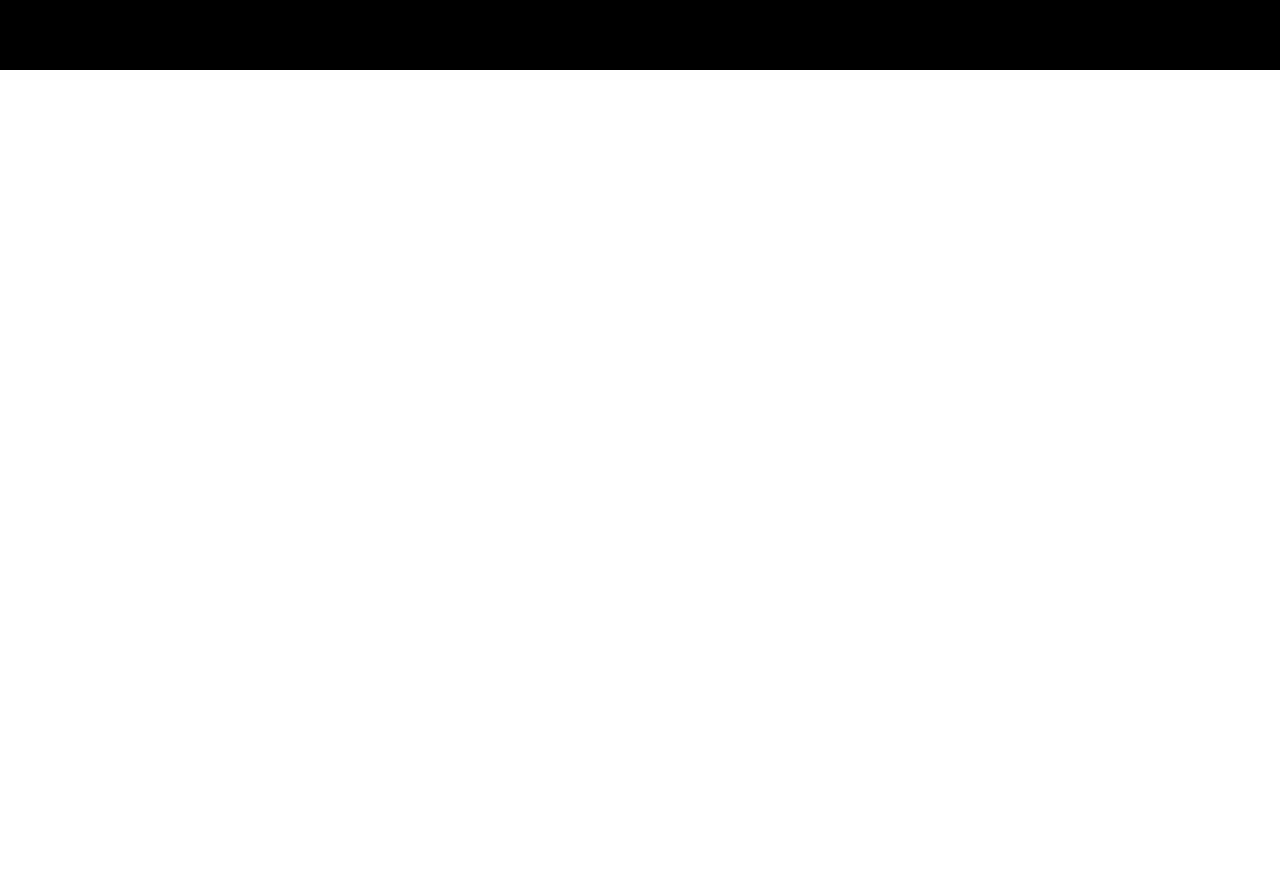
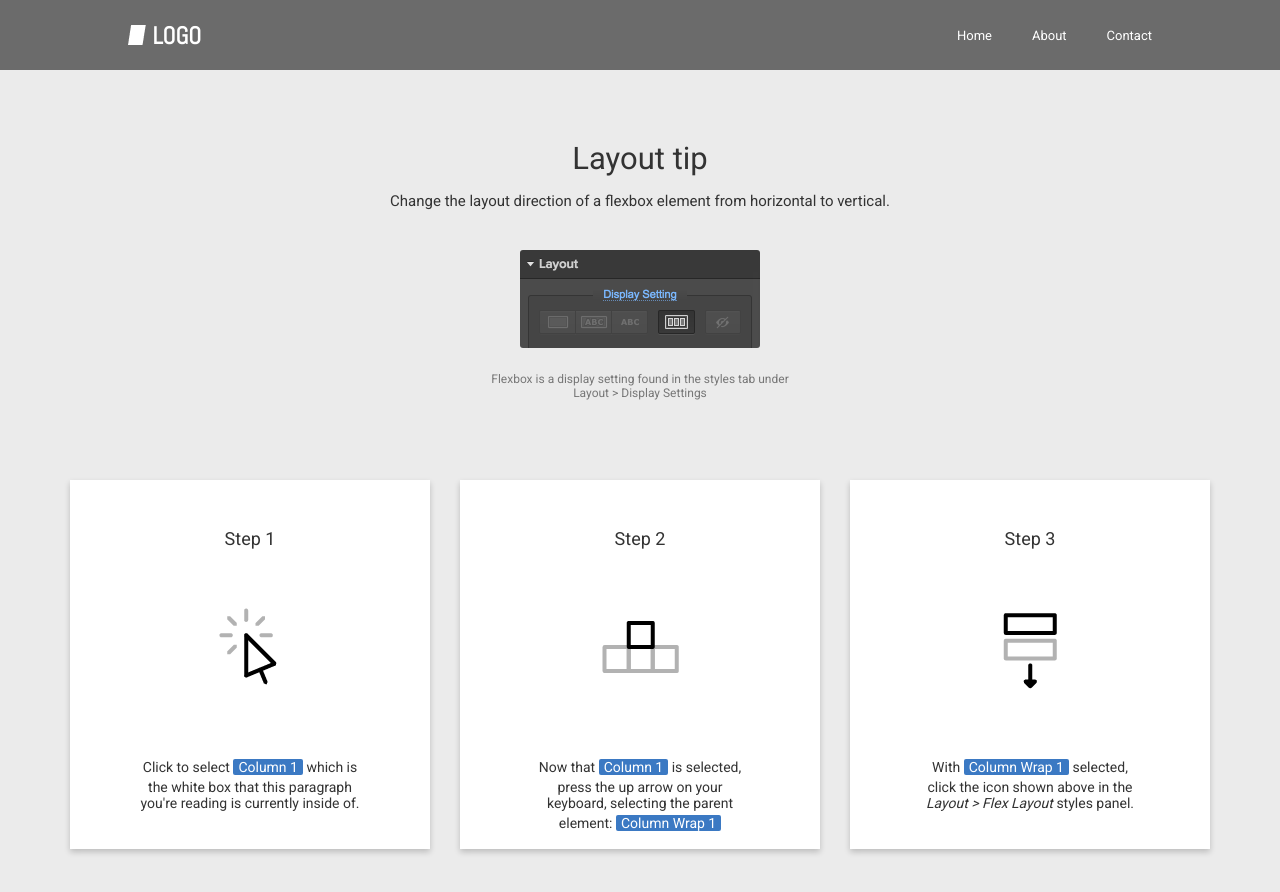
Before and after one commit to ekolve02/training-project-1, a plain HTML site: page index.html in a window 1280 px wide. Before the commit the page ends 800 px from the top, so only its background shows below. Drawn offline with Linux system fonts and the light colour scheme.

Commit message:
sdelal huinu

```diff
--- a/index.html
+++ b/index.html
@@ -5,7 +5,19 @@
     <link rel="stylesheet" href="style.css">
 </head>
 <body>
-    <header></header>
+    <header>
+        <div class="header__container">
+            <div class="header__logo">
+                <img src="./src/logo.png" alt="logo" class="header__logo-img">
+                <h2 class="header__text-logo">LOGO</h2>
+            </div>
+            <div class="header__navigation">
+                <p class="header__nav-link">Home</p>
+                <p class="header__nav-link">About</p>
+                <p class="header__nav-link">Contact</p>
+            </div>
+        </div>
+    </header>
     <div class="first-block">
         <div class="first-block__container">
             <div class="first-block__elements">
@@ -13,5 +25,53 @@
             </div>
         </div>
     </div>
+    <div class="three-block">
+        <div class="three-block__container">
+            <div class="three-block__info">
+                <div>
+                    <p class="three-block__title">Layout tip</p>
+                    <p class="three-block__subtitle">Change the layout direction of a flexbox element from horizontal to vertical.</p>
+                    <img src="./src/three-block-layout.png" alt="instuction">
+                    <p class="three-block__subtitle-img">Flexbox is a display setting found in the styles tab under</p>
+                    <p class="three-block__subtitle-img">Layout > Display Settings</p>
+                </div>
+            </div>
+            <div class="three-block__steps">
+                <div class="three-block__step">
+                    <div class="three-block__step-title">
+                        <p>Step 1</p>
+                    </div>
+                    <div class="three-block__step-img">
+                        <img src="./src/three-block__step1.png" alt="">
+                    </div>
+                    <div class="three-block__step-description">
+                        <p>Click to select <span class="column_blue">Column 1</span> which is the white box that this paragraph you're reading is currently inside of.</p>
+                    </div>
+                </div>
+                <div class="three-block__step">
+                    <div class="three-block__step-title">
+                        <p>Step 2</p>
+                    </div>
+                    <div class="three-block__step-img">
+                        <img src="./src/three-block__step2.png" alt="">
+                    </div>
+                    <div class="three-block__step-description">
+                        <p>Now that <span class="column_blue">Column 1</span> is selected, press the up arrow on your keyboard, selecting the parent element: <span class="column_blue">Column Wrap 1</span></p>
+                    </div>
+                </div>
+                <div class="three-block__step">
+                    <div class="three-block__step-title">
+                        <p>Step 3</p>
+                    </div>
+                    <div class="three-block__step-img">
+                        <img src="./src/three-block__step3.png" alt="">
+                    </div>
+                    <div class="three-block__step-description">
+                        <p>With <span class="column_blue">Column Wrap 1</span> selected, click the icon shown above in the <em>Layout > Flex Layout</em> styles panel.</p>
+                    </div>
+                </div>
+            </div>
+        </div>
+    </div>
 </body>
 </html>
--- a/style.css
+++ b/style.css
@@ -1,11 +1,61 @@
+@import url('https://fonts.googleapis.com/css2?family=Noto+Sans:wght@200&family=Roboto:wght@100;300;400&display=swap');
+@import url('https://fonts.googleapis.com/css2?family=Abel&display=swap');
+
 body {
     margin: 0;
+    font-family: 'Roboto', sans-serif;
 }
+
 /*--------header----------*/
 header {
  height: 70px;
  width: 100%;
- background-color: black;
+ background-color: #6B6B6B;
+}
+
+.header__container{
+    display: flex;
+    justify-content: space-between;
+    width: 80%;
+    height: 70px;
+    margin: 0 auto;
+}
+
+.header__logo{
+    display: flex;
+    align-items: center;
+}
+
+.header__logo-img{
+    width: 17.5px;
+    height: 20px;
+}
+
+.header__text-logo{
+    margin-left: 7px;
+
+    font-family: 'Abel', sans-serif;
+    color: #fff;
+}
+
+.header__navigation{
+    display: flex;
+    align-items: center;
+}
+
+.header__nav-link{
+    font-size: 13px;
+    font-weight: 400;
+    margin-right: 40px;
+    color: #fff;
+}
+
+.header__navigation p:nth-last-child(1){
+    margin-right: 0px;
+}
+
+.header__nav-link:hover{
+    text-decoration: underline;
 }
 /*--------end-header----------*/
 
@@ -17,3 +67,113 @@ header {
 .first-block__container {
     width: 80%;
 }
+
+/*--------three-block----------*/
+.three-block{
+    background-color: #EBEBEB;
+    width: 100%;
+    padding: 70px 0;
+}
+
+.three-block__container{
+    display: flex;
+    width: 80%;
+
+    flex-direction: column;
+    align-items: center;
+    margin: 0 auto;
+}
+
+.three-block__info{
+    margin: 0 auto;
+    display: flex;
+    align-items: center;
+    text-align: center;
+}
+
+.three-block__title{
+    font-size: 31px;
+    font-weight: 400;
+    color: #333333;
+    margin-bottom: 11px;
+    margin-top: 0;
+}
+
+.three-block__subtitle{
+    font-size: 15px;
+    font-weight: 400;
+    color: #333333;
+    margin-bottom: 40px;
+}
+
+.three-block__info img{
+    border-radius: 3px;
+    width: 240px;
+    margin-bottom: 20px;
+}
+
+
+.three-block__subtitle-img{
+    font-size:12px;
+    font-weight: 400;
+    text-align: center;
+    color: #777777;
+    margin: 0;
+}
+
+.three-block__steps{
+    display: flex;
+    justify-content: space-between;
+    margin-top: 80px;
+
+}
+
+.three-block__step{
+    display: flex;
+    flex-direction: column;
+    align-items: center;
+    text-align: center;
+    background-color: #fff;
+    width: 360px;
+    margin-right: 30px;
+    box-shadow: 0px 3px 6px rgba(0, 0, 0, 0.2);
+}
+
+.three-block__step:nth-last-child(1){
+    margin-right: 0;
+}
+
+.three-block__step-title{
+    font-size: 18px;
+    font-weight: 400;
+    text-align: center;
+    color: #333333;
+
+    margin-top: 30px;
+}
+
+.three-block__step-img{
+    width: 100px;
+    margin-top: 30px;
+}
+
+.three-block__step-description{
+    width: 220px;
+
+    font-size: 14px;
+    font-weight: 400;
+    color: #333333;
+
+    margin-top: 40px;
+}
+
+.column_blue{
+    color: #fff;
+    background-color: #3B79C3;
+    padding: 0 5px;
+    line-height: 24px;
+    border-radius: 2px;
+}
+
+
+/*--------three-block-end----------*/
```
Also changed, not shown: src/logo.png (added), src/three-block-layout.png (added), src/three-block__step1.png (added), src/three-block__step2.png (added), src/three-block__step3.png (added).
